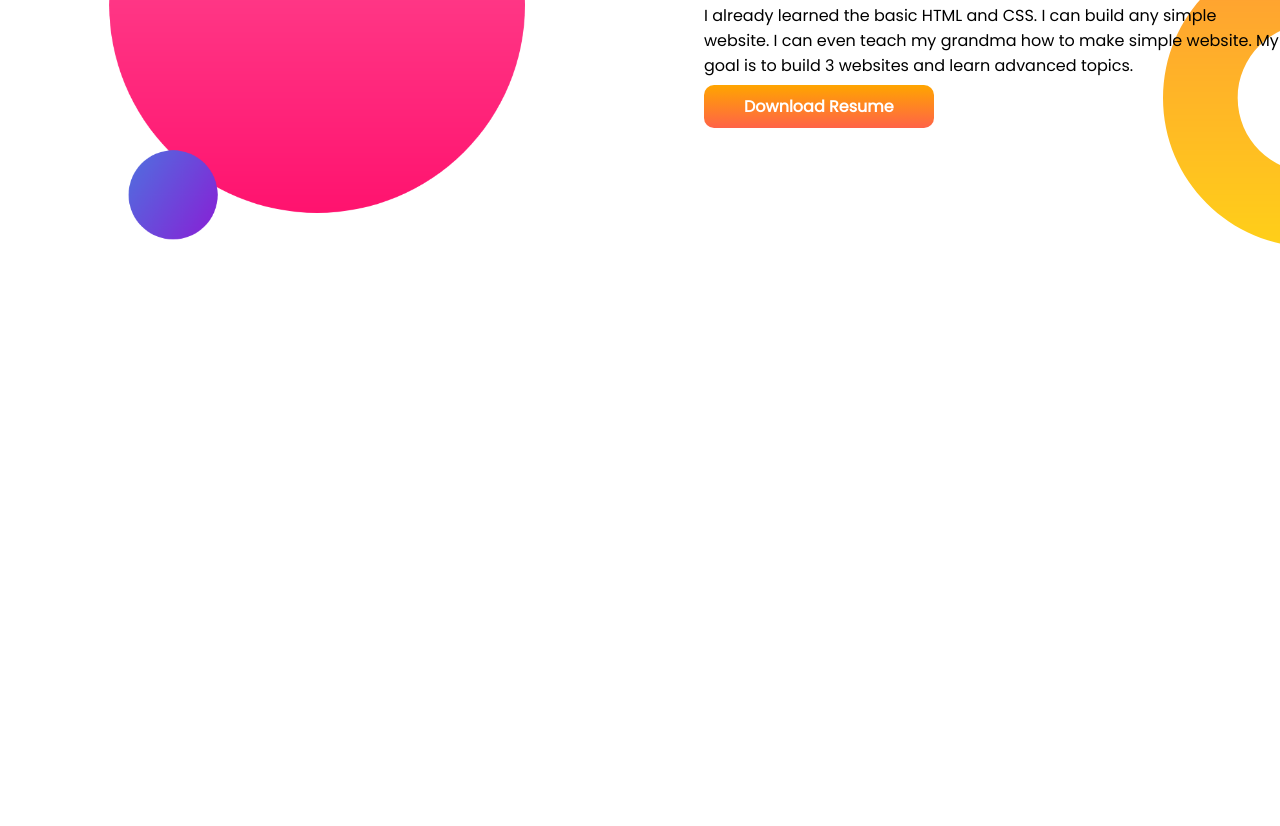
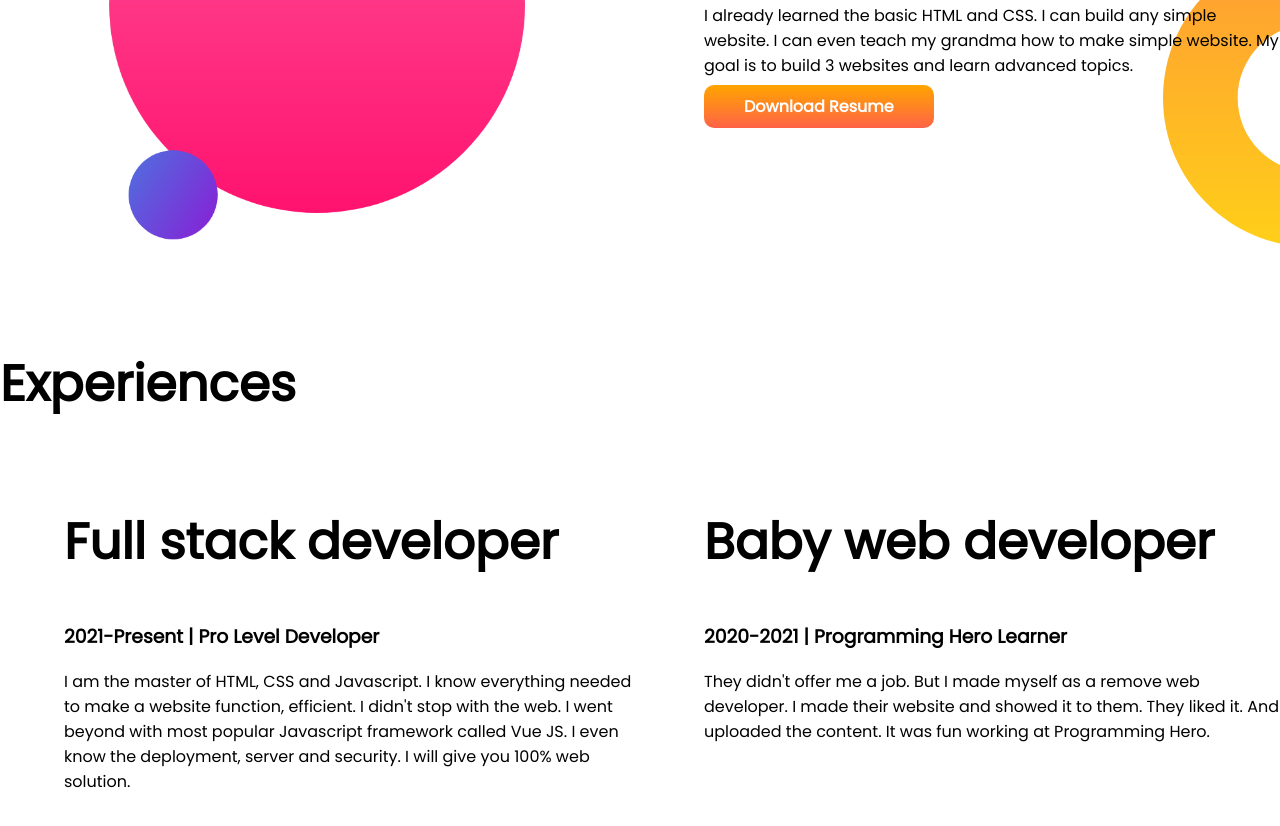
Before and after one commit to Lihazi/my-portfolio, a plain HTML site: page index.html in a window 1280 px wide. Shown: the part 767-1593 px from the top of the page. Before the commit the page ends 1114 px from the top, so only its background shows below. Drawn offline with Linux system fonts and the light colour scheme.

Commit message:
box re factoring done

```diff
--- a/index.html
+++ b/index.html
@@ -13,7 +13,7 @@
 </head>
 
 <body>
-    <section class="top-banner">
+    <section class="top-banner flexible-container">
 
         <div class="header-left">
 
@@ -44,7 +44,7 @@
     </section>
 
 
-    <section class="dream-big">
+    <section class="dream-big flexible-container">
 
         <div class="dream-left">
 
@@ -66,6 +66,33 @@
         </div>
     </section>
 
+
+    <section class="boxes-area">
+        <h1>Experiences</h1>
+
+        <div class="flexible-container">
+
+            <div class="box-left">
+                <h1>Full stack developer</h1>
+                <h3>2021-Present | Pro Level Developer</h3>
+                <p>I am the master of HTML, CSS and Javascript. I know everything needed to make a website function,
+                    efficient. I didn't stop with the web. I went beyond with most popular Javascript framework called
+                    Vue
+                    JS. I even know the deployment, server and security. I will give you 100% web solution.</p>
+            </div>
+
+            <div class="box-right">
+                <h1>Baby web developer</h1>
+                <h3>2020-2021 | Programming Hero Learner</h3>
+                <p>They didn't offer me a job. But I made myself as a remove web developer. I made their website and
+                    showed
+                    it to them. They liked it. And uploaded the content. It was fun working at Programming Hero.</p>
+            </div>
+
+        </div>
+
+    </section>
+
 </body>
 
 </html>
--- a/style.css
+++ b/style.css
@@ -14,7 +14,7 @@ h1{
     color: orange;
 }
 
-section{
+.flexible-container{
 
     display: flex;
     margin-bottom: 100px;
@@ -82,3 +82,13 @@ section{
     background-repeat: no-repeat;
     background-position: right bottom;
 }
+
+.box-right{
+    width: 50%;
+    padding-left: 5%;
+}
+
+.box-left{
+    width: 50%;
+    padding-left: 5%;
+}
```
